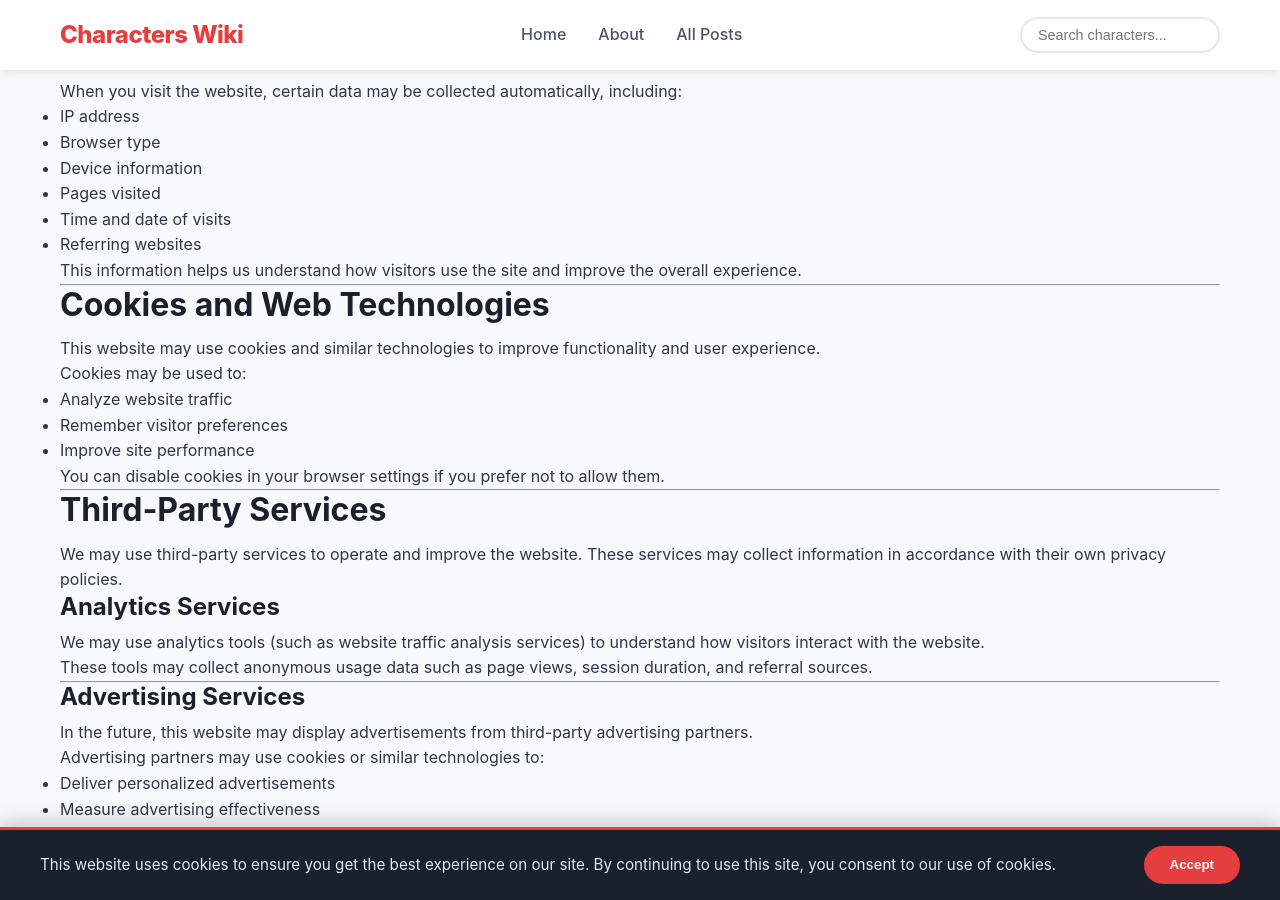
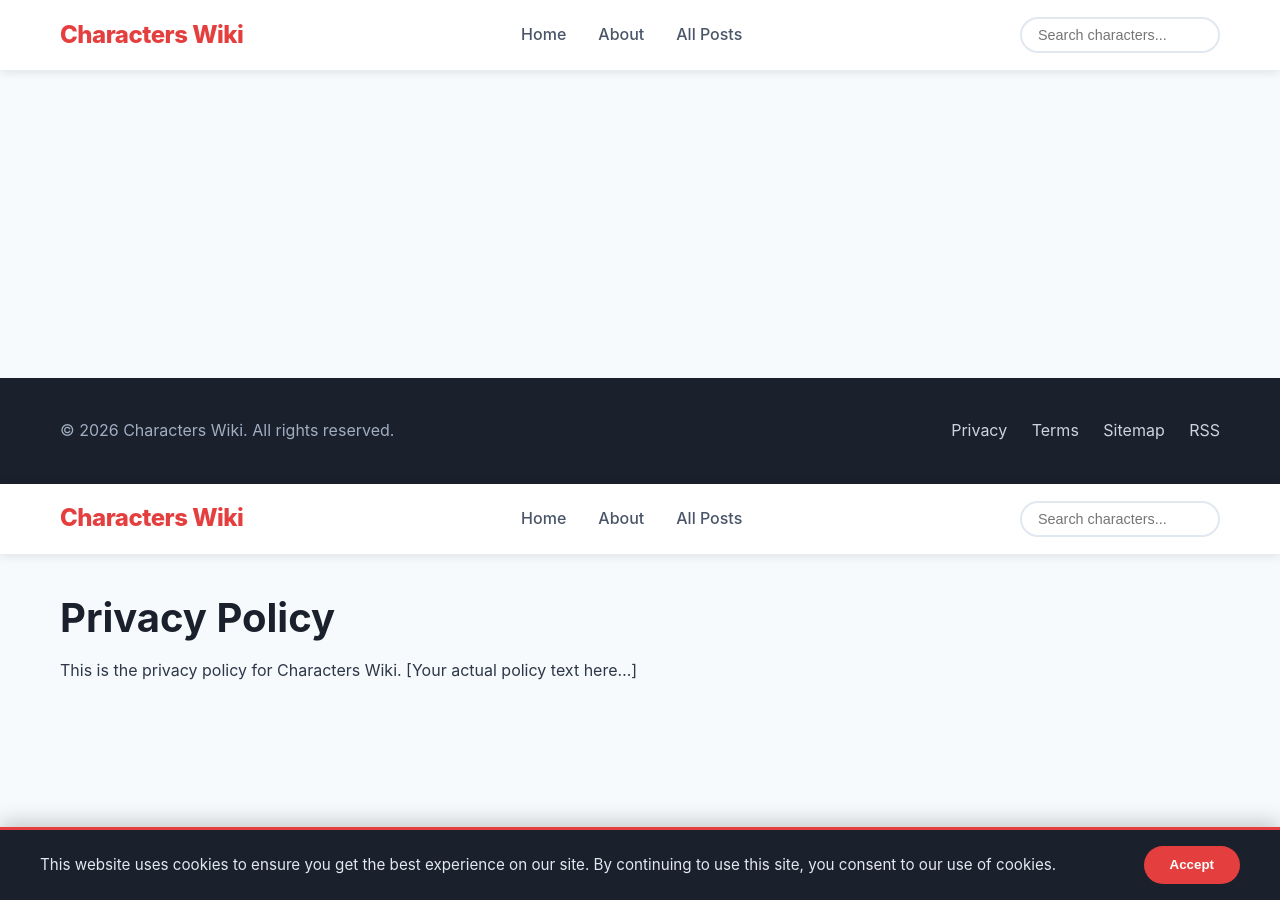
Before and after one commit to characterswiki/characters, a Jekyll site: the page built from privacy.md, in a window 1280 px wide and 900 px high, scrolled down 402 px. Built offline with Jekyll 4.4.1, drawn with Linux system fonts in a browser that asks for light colours; some of the changed text lies outside the part shown.

Commit message:
Update privacy.md

```diff
--- a/privacy.md
+++ b/privacy.md
@@ -4,111 +4,4 @@
 permalink: /privacy/
 ---
 
-# Privacy Policy
-
-Last updated: March 13, 2026
-
-Welcome to **Characters Wiki** (https://characterswiki.github.io/characters/).
-Your privacy is important to us. This Privacy Policy explains how information is collected, used, and protected when you visit our website.
-
-By using this website, you agree to the practices described in this policy.
-
----
-
-## Information We Collect
-
-We do not require visitors to create accounts or provide personal information to use this website. However, some information may be collected automatically when you browse the site.
-
-### Automatically Collected Information
-
-When you visit the website, certain data may be collected automatically, including:
-
-- IP address
-- Browser type
-- Device information
-- Pages visited
-- Time and date of visits
-- Referring websites
-
-This information helps us understand how visitors use the site and improve the overall experience.
-
----
-
-## Cookies and Web Technologies
-
-This website may use cookies and similar technologies to improve functionality and user experience.
-
-Cookies may be used to:
-
-- Analyze website traffic
-- Remember visitor preferences
-- Improve site performance
-
-You can disable cookies in your browser settings if you prefer not to allow them.
-
----
-
-## Third-Party Services
-
-We may use third-party services to operate and improve the website. These services may collect information in accordance with their own privacy policies.
-
-### Analytics Services
-
-We may use analytics tools (such as website traffic analysis services) to understand how visitors interact with the website.
-
-These tools may collect anonymous usage data such as page views, session duration, and referral sources.
-
----
-
-### Advertising Services
-
-In the future, this website may display advertisements from third-party advertising partners.
-
-Advertising partners may use cookies or similar technologies to:
-
-- Deliver personalized advertisements
-- Measure advertising effectiveness
-
-These technologies may collect non-personal information about your browsing behavior across websites.
-
----
-
-## External Links
-
-Our website may contain links to other websites for informational purposes.
-
-We are not responsible for the privacy practices or content of external websites. Visitors are encouraged to review the privacy policies of those sites separately.
-
----
-
-## Children's Information
-
-This website does not knowingly collect personal information from children under the age of 13.
-
-If you believe that a child has provided personal information on this website, please contact us and we will promptly remove such information.
-
----
-
-## Data Security
-
-We take reasonable measures to protect the information collected through the website. However, no method of transmission over the internet is completely secure.
-
----
-
-## Changes to This Privacy Policy
-
-We may update this Privacy Policy from time to time to reflect changes in the website or legal requirements.
-
-When updates occur, the "Last updated" date at the top of this page will be revised.
-
----
-
-## Consent
-
-By using this website, you consent to this Privacy Policy and agree to its terms.
-
----
-
-## Contact
-
-If you have questions about this Privacy Policy, you can contact us through the website.
+This is the privacy policy for Characters Wiki. [Your actual policy text here...]
```
